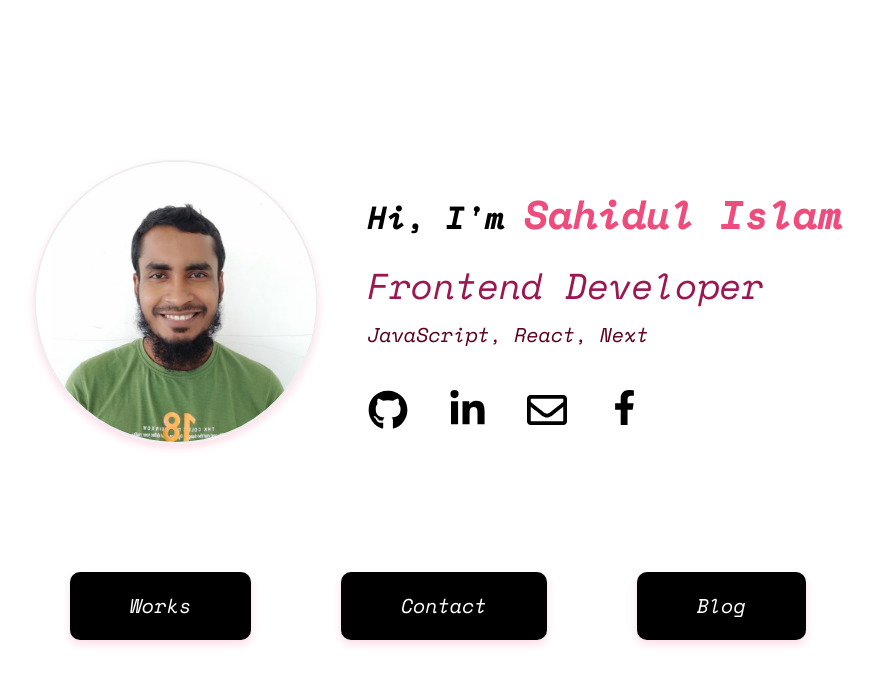
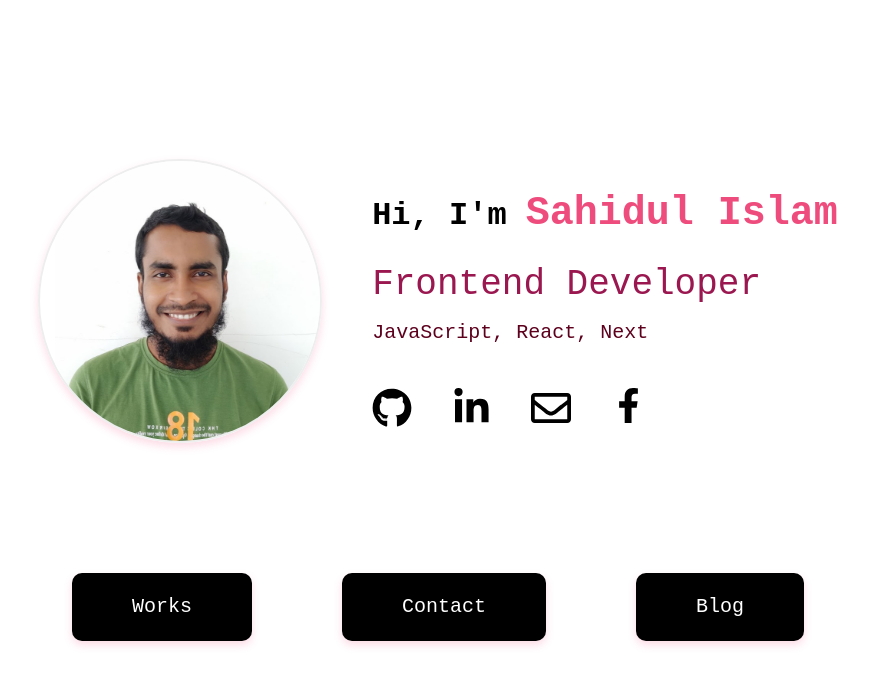
Before and after one commit to jonyahmed19/portfolio, a React (Create React App) app: page / in a window 1280 px wide. Shown: the top 686 px of the page, without its empty margins (202-1075 px from the left). Built offline with nearby package versions, Linux system fonts and the light colour scheme.

Commit message:
commented the import in css

```diff
--- a/src/index.css
+++ b/src/index.css
@@ -1,4 +1,4 @@
-@import url("https://fonts.googleapis.com/css2?family=Space+Mono:ital,wght@1,400;1,700&display=swap");
+/* @import url("https://fonts.googleapis.com/css2?family=Space+Mono:ital,wght@1,400;1,700&display=swap"); */
 
 body {
   font-family: "Space Mono", monospace;
```
